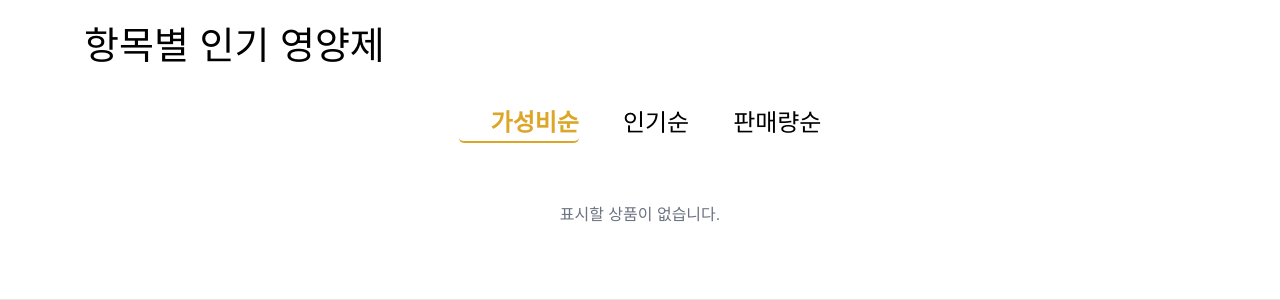
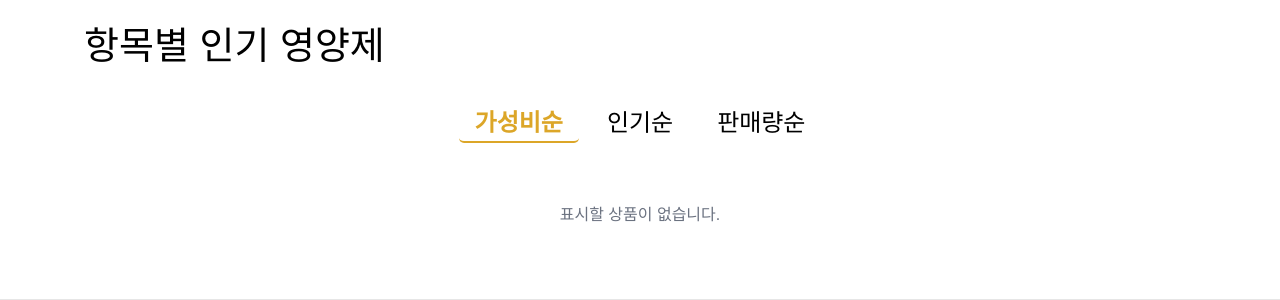
Before and after one commit to SKNETWORKS-FAMILY-AICAMP/SKN10-FINAL-2Team, a Django app: page / in a window 1280 px wide. Shown: the part 1158-1458 px from the top of the page. Run offline with Django 5.2, Linux system fonts and the light colour scheme; data that the repository does not hold is empty; parts of the project's set-up code (start-up, migrations or seed data) failed here and were passed over; some libraries are stand-ins or nearby versions.

Commit message:
추천항목 수정정

```diff
--- a/django-server/static/css/landing.css
+++ b/django-server/static/css/landing.css
@@ -263,6 +263,7 @@ header nav ul li  {
     border-bottom: 2px solid var(--color-primary-dark);
 }
 
+
 .prolist {
     display: flex;
     max-width: 1420px;
@@ -283,9 +284,6 @@ header nav ul li  {
     box-shadow: 0 0px 8px rgba(0, 0, 0, 0.12);
 }
 
-.prolist a:nth-child(n+2):nth-child(-n+5) {
-    margin-left: 32px;
-}
 .prolist a img{
     width: 80%;
     height: 80%;
--- a/django-server/templates/landing/landing.html
+++ b/django-server/templates/landing/landing.html
@@ -87,9 +87,9 @@
     <div class="recoti">
       <span>항목별 인기 영양제</span>
       <ul id="tab-menu">
-        <li class="tab active" data-type="cheap">가성비순</li>
-        <li class="tab" data-type="popular">인기순</li>
-        <li class="tab" data-type="sales">판매량순</li>
+        <li class="tab active" data-type="cheap" style="padding: 0 16px;">가성비순</li>
+        <li class="tab" data-type="popular" style="padding: 0 16px">인기순</li>
+        <li class="tab" data-type="sales" style="padding: 0 16px">판매량순</li>
       </ul>
     </div>
     <div id="products-container" class="mb-6">
```
